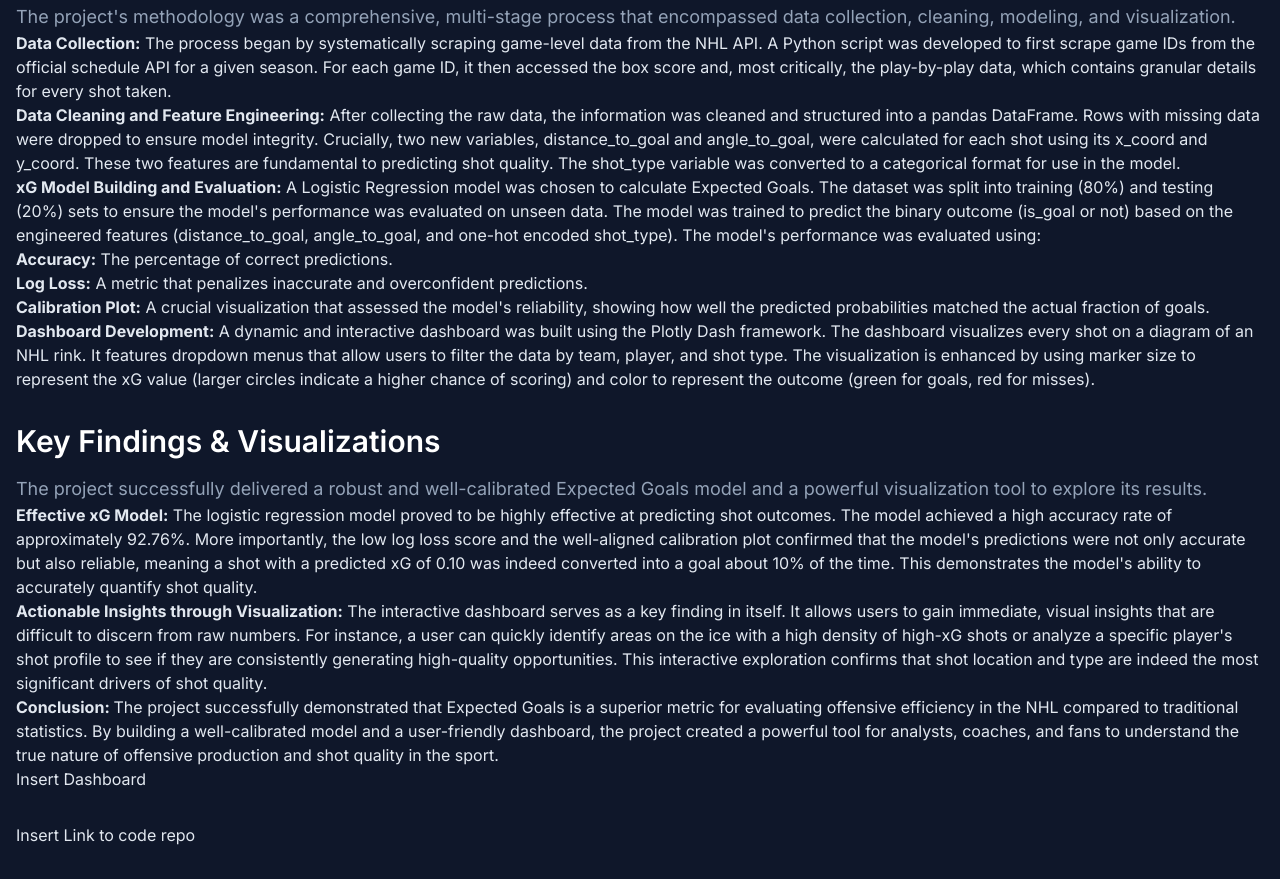
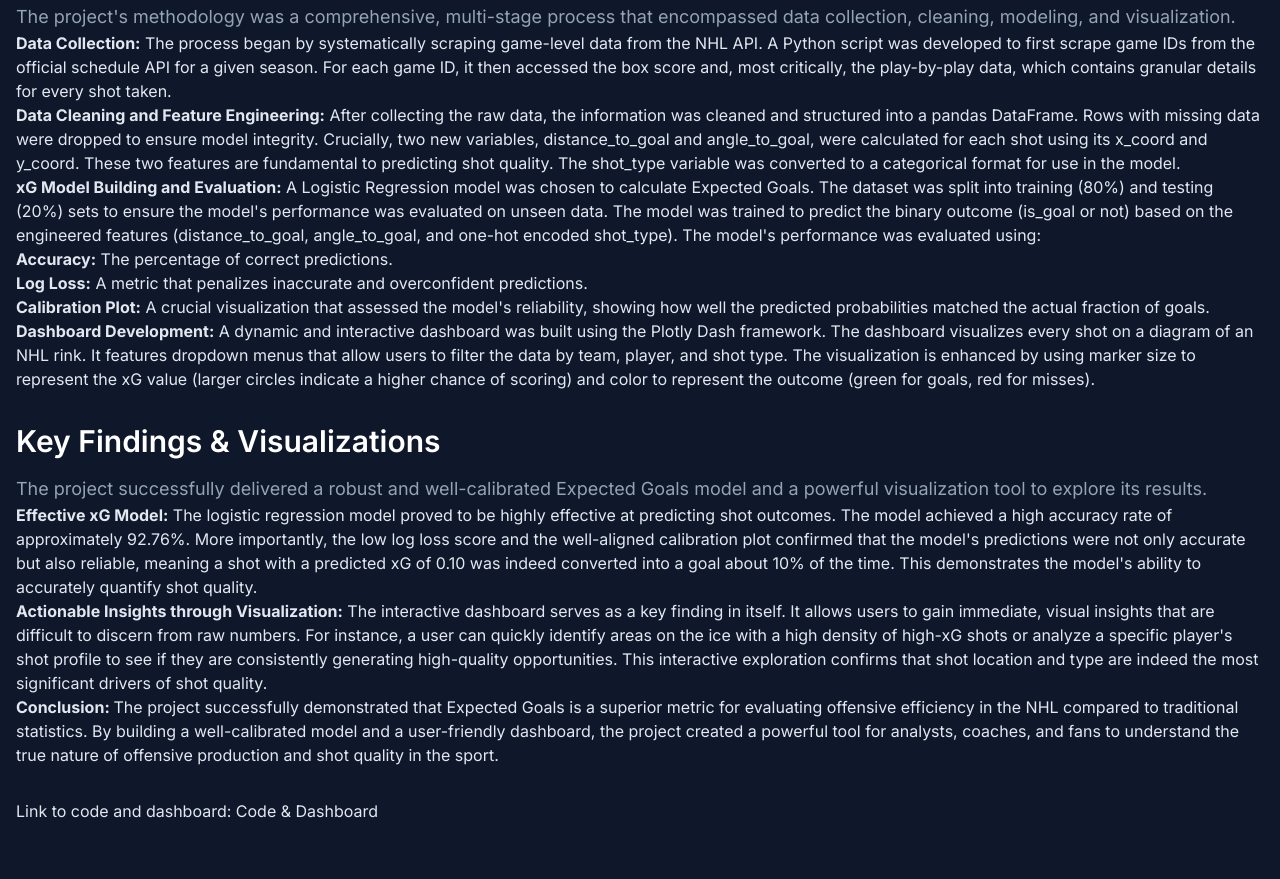
Before and after one commit to jkloner01/professional_portfolio-, a plain HTML site: page xg-analysis.html in a window 1280 px wide. Shown: the part 437-1316 px from the top of the page. After the commit the page ends 1292 px from the top, so only its background shows below. Drawn offline with nearby package versions, Linux system fonts and the light colour scheme.

Commit message:
Added link to code

```diff
--- a/xg-analysis.html
+++ b/xg-analysis.html
@@ -86,10 +86,10 @@
                 <n></n>
                 <li><b>Conclusion: </b>The project successfully demonstrated that Expected Goals is a superior metric for evaluating offensive efficiency in the NHL compared to traditional statistics. By building a well-calibrated model and a user-friendly dashboard, the project created a powerful tool for analysts, coaches, and fans to understand the true nature of offensive production and shot quality in the sport.</li>
             </ul>
-            Insert Dashboard
         </p>
         <div class="mt-8">
-            Insert Link to code repo
+            Link to code and dashboard:
+            <a href="https://jkloner01.github.io/NHL-Project-/">Code & Dashboard</a>
         </div>
        </section>
     </main>
```
